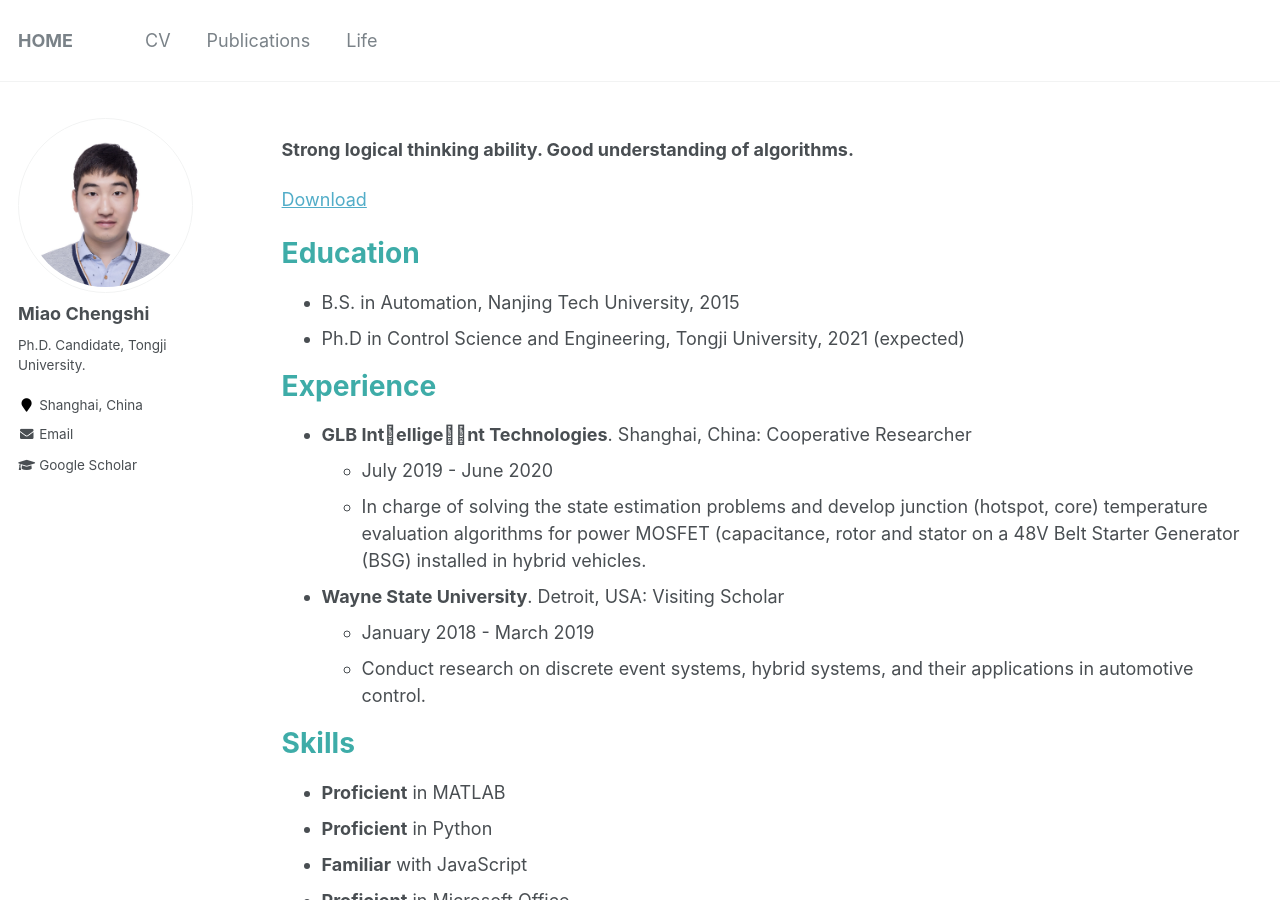
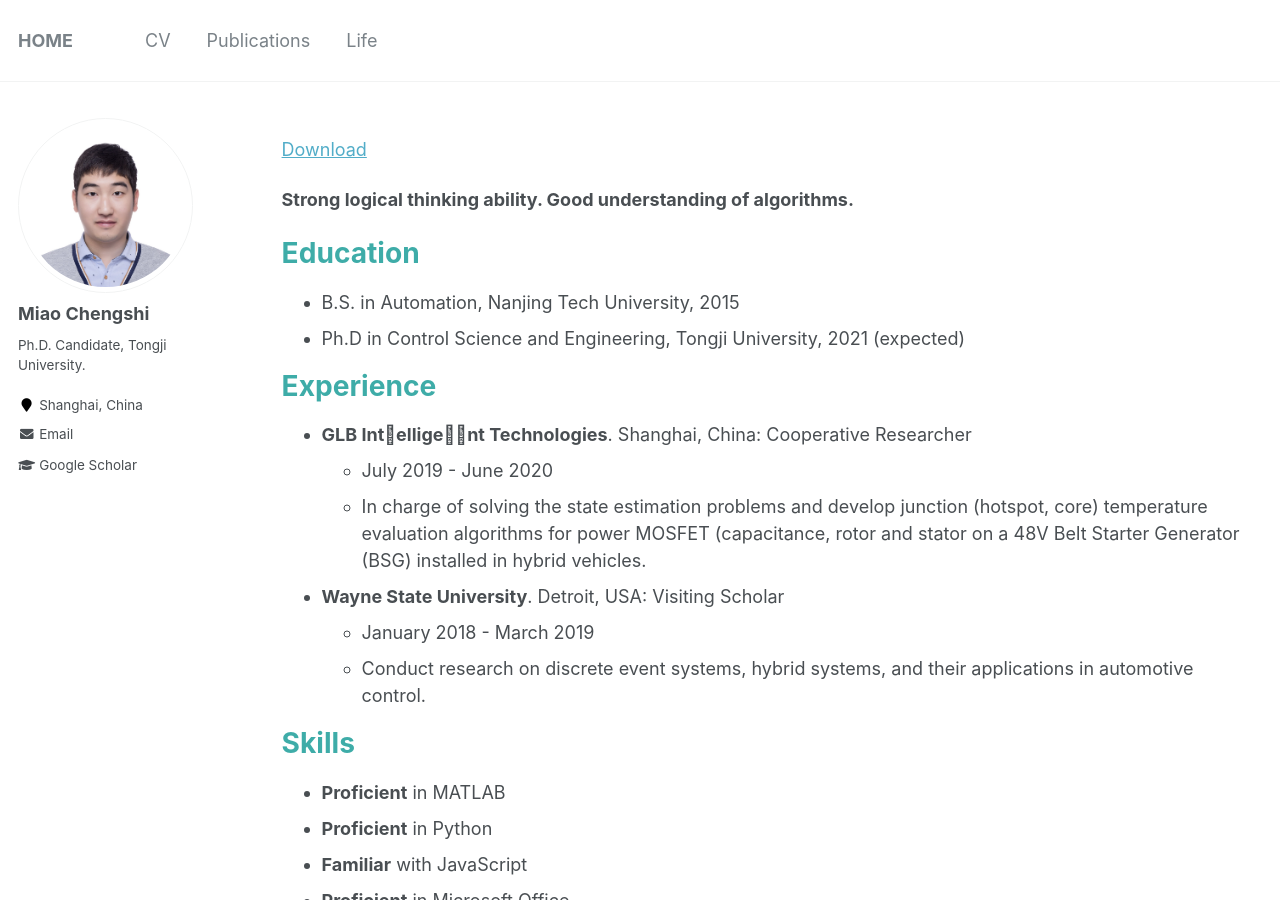
Before and after one commit to miaochengshi/miaochengshi.github.io, a Jekyll site: the page built from _pages/cv.md, in a window 1280 px wide and 900 px high. Built offline with Jekyll 4.4.1, drawn with Linux system fonts in a browser that asks for light colours.

Commit message:
Update cv.md

```diff
--- a/_pages/cv.md
+++ b/_pages/cv.md
@@ -7,10 +7,10 @@ redirect_from:
   - /cv
 ---
 
+[Download](http://miaochengshi.github.io/files/CV_en_cn.pdf)
 
 **Strong logical thinking ability. Good understanding of algorithms.**
 
-[Download](http://miaochengshi.github.io/files/CV_en_cn.pdf)
 
 Education
 ======
```
